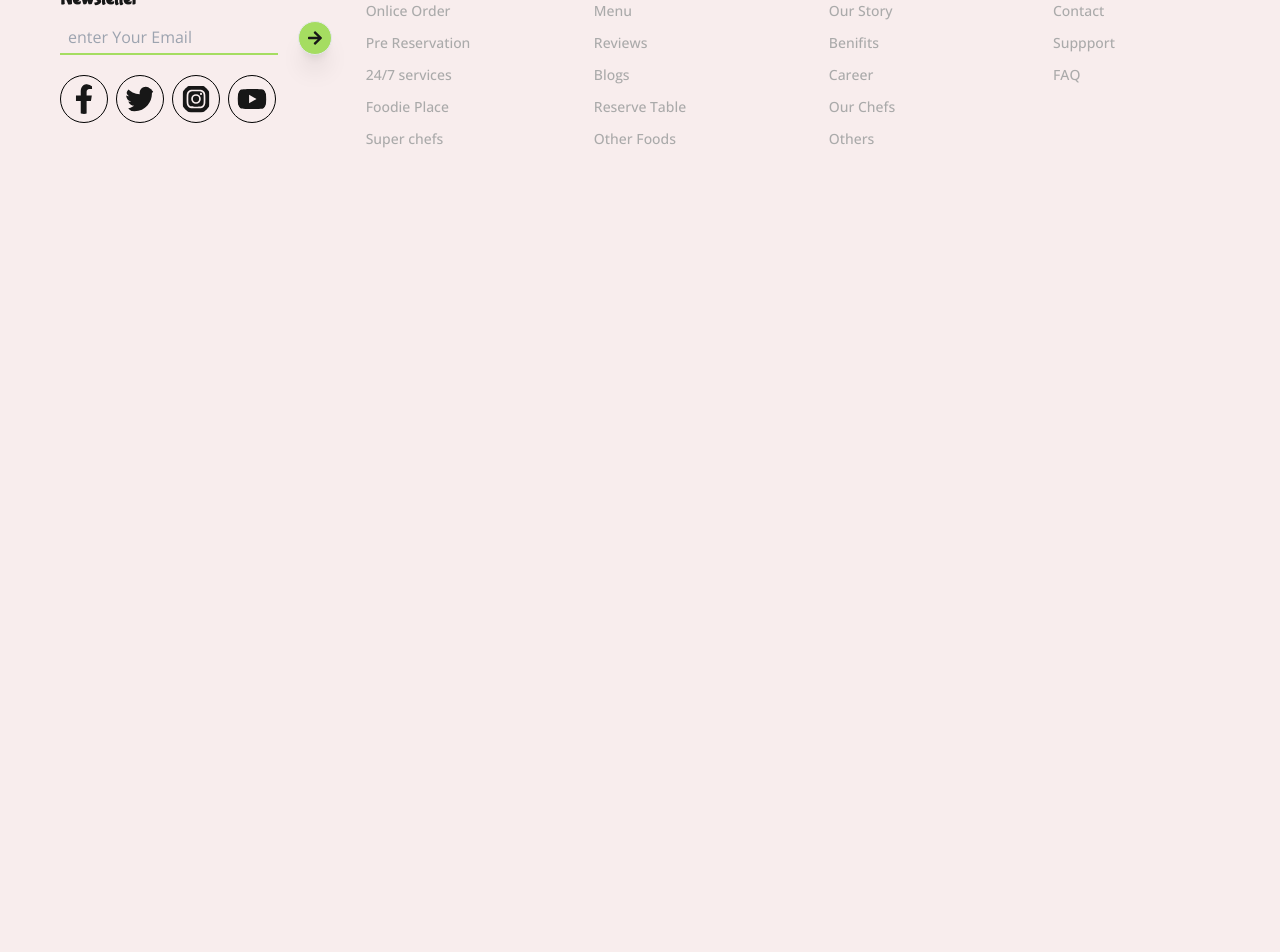
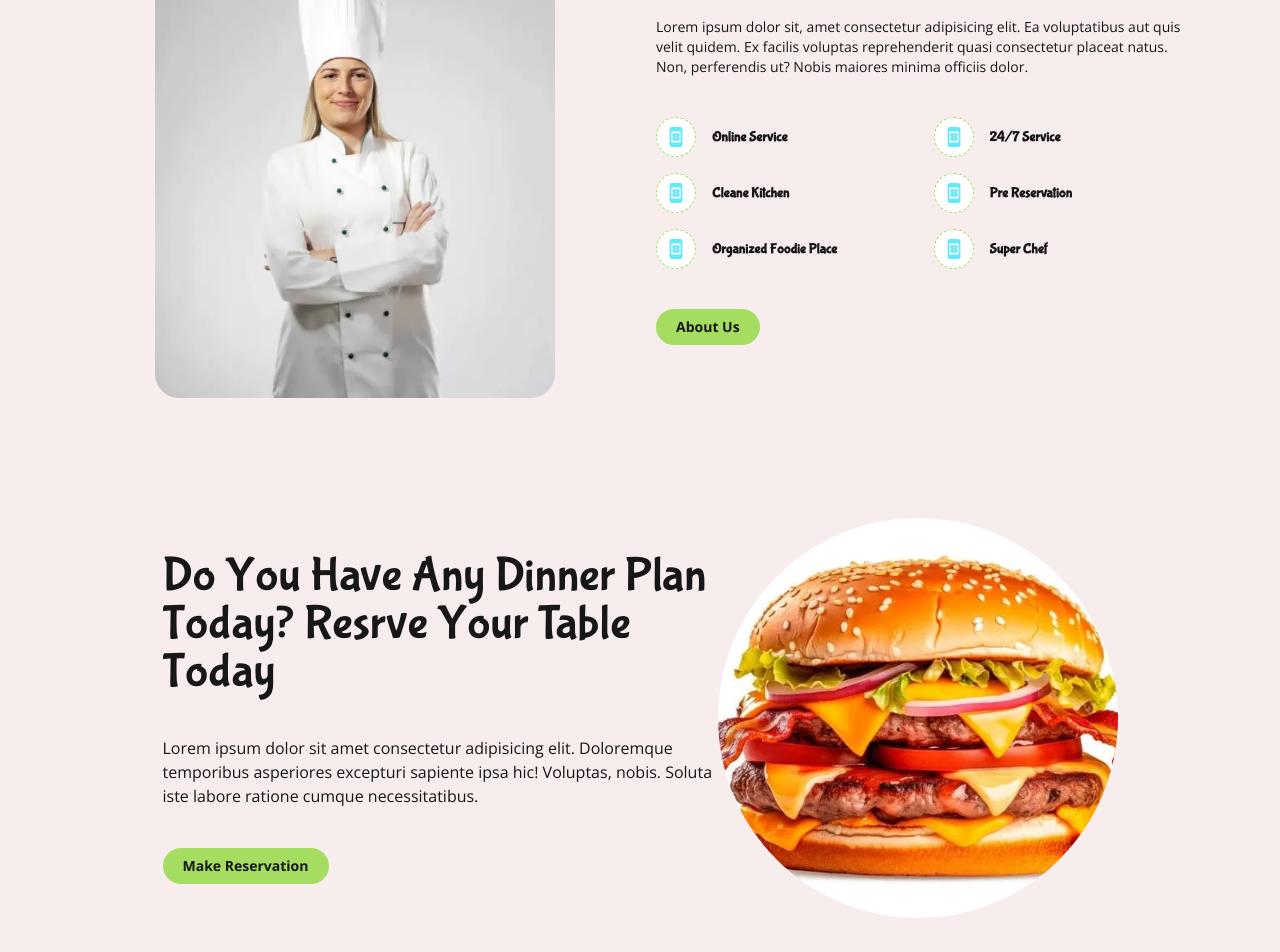
Before and after one commit to getch-hasan/zan-restaurant-landing.com, a Next.js app: page / in a window 1280 px wide. Shown: the part 1220-2172 px from the top of the page. Before the commit the page ends 1375 px from the top, so only its background shows below. Built offline with nearby package versions, Linux system fonts and the light colour scheme.

Commit message:
reservation secotion and service section section

```diff
--- a/src/components/button/index.jsx
+++ b/src/components/button/index.jsx
@@ -1,5 +1,8 @@
+import Link from "next/link"
+
 export const PrimaryButton = (props) => {
-    return <button
+    return <div className="flex ">
+        <Link href={`${props?.link}`}
 
 type="submit" class="flex items-center rounded-full text-sm bg-primary  px-5 py-2  " disabled={props.loading} >
 
@@ -10,5 +13,6 @@ export const PrimaryButton = (props) => {
 </svg>
  : ""}
 <span class="font-bold  font-openSans"> {props.name} </span>
-    </button>
+</Link>
+    </div>
 }
--- /dev/null
+++ b/src/components/data/index.jsx
@@ -0,0 +1,30 @@
+import { MdBookOnline } from "react-icons/md"
+
+
+export const  serviceData = [
+    {
+      name: "Online Service",
+      logo: <MdBookOnline  className="rounded-full border text-cyan-300 p-2 bg-white border-primary border-dashed h-10 w-10" />
+    },
+    {
+      name: "24/7 Service",
+      logo: <MdBookOnline  className="rounded-full border text-cyan-300 p-2 bg-white border-primary border-dashed h-10 w-10" />
+    },
+    {
+      name: "Cleane Kitchen",
+      logo: <MdBookOnline  className="rounded-full border text-cyan-300 p-2 bg-white border-primary border-dashed h-10 w-10" />
+    },
+    {
+      name: "Pre  Reservation",
+      logo: <MdBookOnline  className="rounded-full border text-cyan-300 p-2 bg-white border-primary border-dashed h-10 w-10" />
+    },
+    {
+      name: "Organized Foodie Place",
+      logo: <MdBookOnline   className="rounded-full border text-cyan-300 p-2 bg-white border-primary border-dashed h-10 w-10"/>
+    },
+    {
+      name: "Super Chef",
+      logo: <MdBookOnline   className="rounded-full border text-cyan-300 p-2 bg-white border-primary border-dashed h-10 w-10"/>
+    },
+
+  ];
--- a/src/components/layout/Footer/index.jsx
+++ b/src/components/layout/Footer/index.jsx
@@ -25,8 +25,8 @@ const Foooter = () => {
           <h1 className="text-2xl font-semibold font-bubblegum ">Bites</h1>
         </div>
 
-        <div className="grid justify-center grid-cols-1 md:grid-cols-2 lg:grid-cols-5 container mx-auto">
-          <div className="flex justify-center">
+        <div className="grid justify-center grid-cols-1 md:grid-cols-2 lg:grid-cols-5 gap-10 container mx-auto">
+          <div className="flex md:justify-center justify-start ">
             <div className="text-start">
               <h1 className="text-xl font-semibold py-2 font-bubblegum ">
                 Subscribe Our <br /> Newsletter
@@ -64,7 +64,7 @@ const Foooter = () => {
             </div>
           </div>
 
-          <div className="flex justify-center">
+          <div className="flex md:justify-center justify-start">
             <div className="text-start">
               <h1 className=" leading-[14px] pb-8 text-xl font-semibold font-bubblegum text-black">
                 Service
@@ -87,7 +87,7 @@ const Foooter = () => {
             </div>
           </div>
 
-          <div className="flex justify-center ">
+          <div className="flex md:justify-center justify-start ">
             <div className="text-start">
               <h1 className="text-xl font-semibold leading-[14px] pb-8 font-bubblegum  text-black">
                 Quick Links
@@ -131,7 +131,7 @@ const Foooter = () => {
             </div>
           </div>
 
-          <div className="flex justify-center">
+          <div className="flex md:justify-center justify-start">
             <div className="text-start">
               <h1 className="text-xl font-semibold leading-[14px] pb-8 font-bubblegum   text-black">
                 About
@@ -153,7 +153,7 @@ const Foooter = () => {
               </p>
             </div>
           </div>
-          <div className="flex justify-center">
+          <div className="flex md:justify-center justify-start">
             <div className="text-start">
               <h1 className=" leading-[14px] pb-8 text-xl font-semibold font-bubblegum  text-black">
                 Help
--- a/src/pages/index.js
+++ b/src/pages/index.js
@@ -8,11 +8,13 @@ import { Autoplay } from "swiper/modules"; // Import Navigation from 'swiper/mod
 import { useRef } from "react";
 import { PrimaryButton } from "@/components/button";
 import Image from "next/image";
-
+import { MdBookOnline } from "react-icons/md";
+import { serviceData } from "@/components/data";
 export default function Home() {
   const swiperRef = useRef(null);
   return (
     <div className="container-custom">
+      {/* hero section */}
       <section className=" flex  flex-col-reverse lg:flex-row justify-around items-center  ">
         <div className="py-5 w-full lg:w-1/2">
           <h1 className="text-5xl font-bubblegum text-bold">
@@ -25,12 +27,20 @@ export default function Home() {
             tempore quo assumenda! Quisquam, natus.
           </p>
           <div className="flex  gap-5 pt-10">
-            <PrimaryButton name='Explore Food'/>
-            <button className="px-5 py-2 border border-primary flex justify-center items-center gap-2 rounded-full"><FaSearch/> Search</button>
+            <PrimaryButton name="Explore Food" link='menu' />
+            <button className="px-5 py-2 border border-primary flex justify-center items-center gap-2 rounded-full">
+              <FaSearch /> Search
+            </button>
           </div>
         </div>
         <div className="py-10 relative">
-  <Image className="rounded-full hidden lg:flex lg:w-3/4  h-full lg:h-[400px] w-auto" height={500} width={500} src={'/images/burger.webp'} alt="hero"/>
+          <Image
+            className="rounded-full hidden lg:flex lg:w-3/4  h-full lg:h-[400px] w-auto"
+            height={500}
+            width={500}
+            src={"/images/burger.webp"}
+            alt="hero"
+          />
 
           <div className="absolute hidden top-1/2 h-96 transform -translate-y-1/2 right-0 lg:flex  flex-col gap-0 overflow-hidden">
             <Swiper
@@ -47,19 +57,21 @@ export default function Home() {
                 640: {
                   slidesPerView: 4,
                 },
-
               }}
             >
-      {
-        [...Array(6)].map((_, index) => (
+              {[...Array(6)].map((_, index) => (
                 <SwiperSlide key={index}>
                   <button className="flex rounded-full gap-1 items-center bg-white hover:bg-primary shadow-xl px-4 py-1">
-              <Image className="rounded-full" height={50} width={50} src={'/images/burger.webp'} />
+                    <Image
+                      className="rounded-full"
+                      height={50}
+                      width={50}
+                      src={"/images/burger.webp"}
+                    />
                     Dishes
                   </button>
                 </SwiperSlide>
-        ))
-      }
+              ))}
             </Swiper>
           </div>
         </div>
@@ -113,6 +125,57 @@ export default function Home() {
           ))}
         </Swiper>
       </section>
+      {/* ser vice section */}
+      <section className="flex justify-around items-center py-20 flex-col md:flex-row gap-8 ">
+        <div className="lg:w-1/2 w-full flex justify-center ">
+          <Image height={400} width={400} src="/images/chef.webp" className="rounded-3xl" />
+        </div>
+        <div className="lg:w-1/2 w-full">
+          <h1 className="text-5xl font-bubblegum pb-5">We have Multiple Services</h1>
+          <p className="text-sm font-openSans ">
+            Lorem ipsum dolor sit, amet consectetur adipisicing elit. Ea
+            voluptatibus aut quis velit quidem. Ex facilis voluptas
+            reprehenderit quasi consectetur placeat natus. Non, perferendis ut?
+            Nobis maiores minima officiis dolor.
+          </p>
+          <div>
+          <div className="grid grid-cols-2 gap-4 justify-between mt-10 pb-10">
+         {
+         serviceData?.map((data, index)=>   <div key={data.name} className="flex items-center gap-4 "> {data?.logo}
+            <p className="text-sm font-bubblegum font-semibold ">{data?.name}</p></div>)
+         }
+          </div>
+          <PrimaryButton name={'About Us'} link='/about-us'/>
+          </div>
+        </div>
+      </section>
+      {/* Reservation sectoion */}
+      <section className=" flex  flex-col lg:flex-row justify-center items-center  ">
+        <div className="py-5 w-full lg:w-1/2">
+          <h1 className="text-5xl font-bubblegum text-bold">
+           Do You Have Any Dinner Plan Today? Resrve Your Table Today
+          </h1>
+          <p className="pt-10 font-openSans">
+            Lorem ipsum dolor sit amet consectetur adipisicing elit. Doloremque
+            temporibus asperiores excepturi sapiente ipsa hic! Voluptas, nobis.
+            Soluta iste labore ratione cumque necessitatibus.
+          </p>
+          <div className="flex  gap-5 pt-10">
+            <PrimaryButton name="Make Reservation" link='reserve' />
+
+          </div>
+        </div>
+        <div className="py-10 flex justify-center">
+  <Image
+    className="rounded-full h-auto w-full lg:h-[400px] lg:w-[400px] object-cover"
+    height={500}
+    width={500}
+    src={"/images/burger.webp"}
+    alt="hero"
+  />
+</div>
+
+      </section>
     </div>
   );
 }
```
Also changed, not shown: public/images/chef.webp (added). Lines whose indentation alone changed are shown as unchanged.
